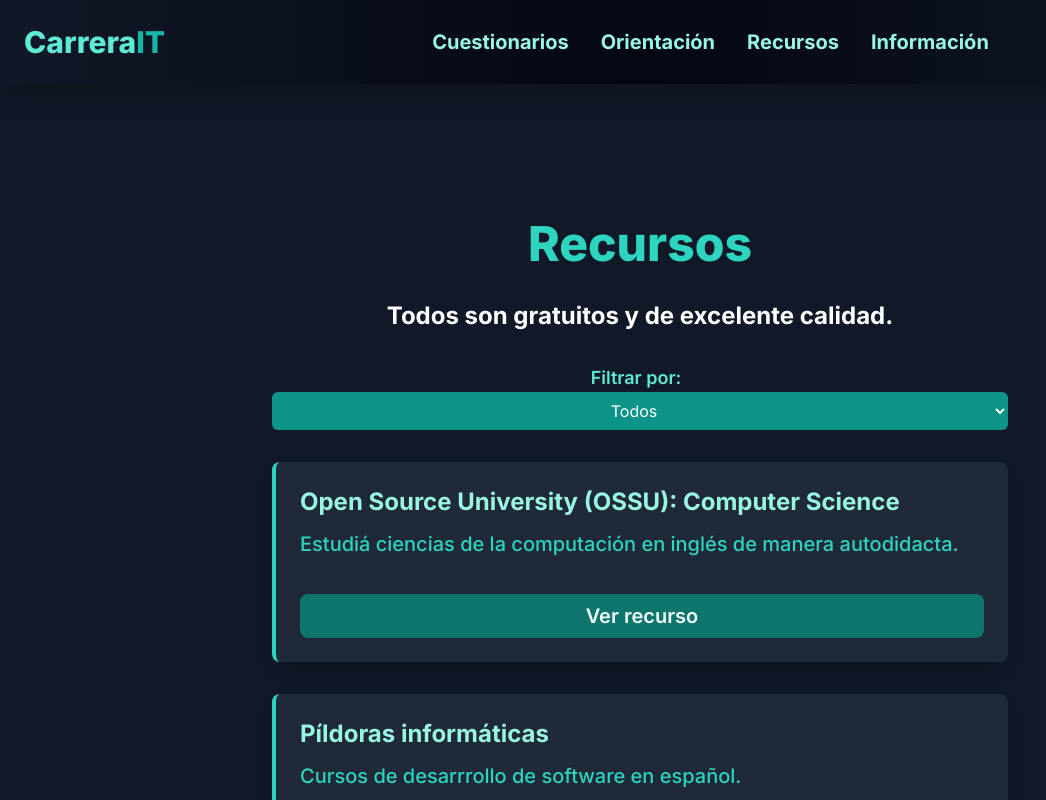
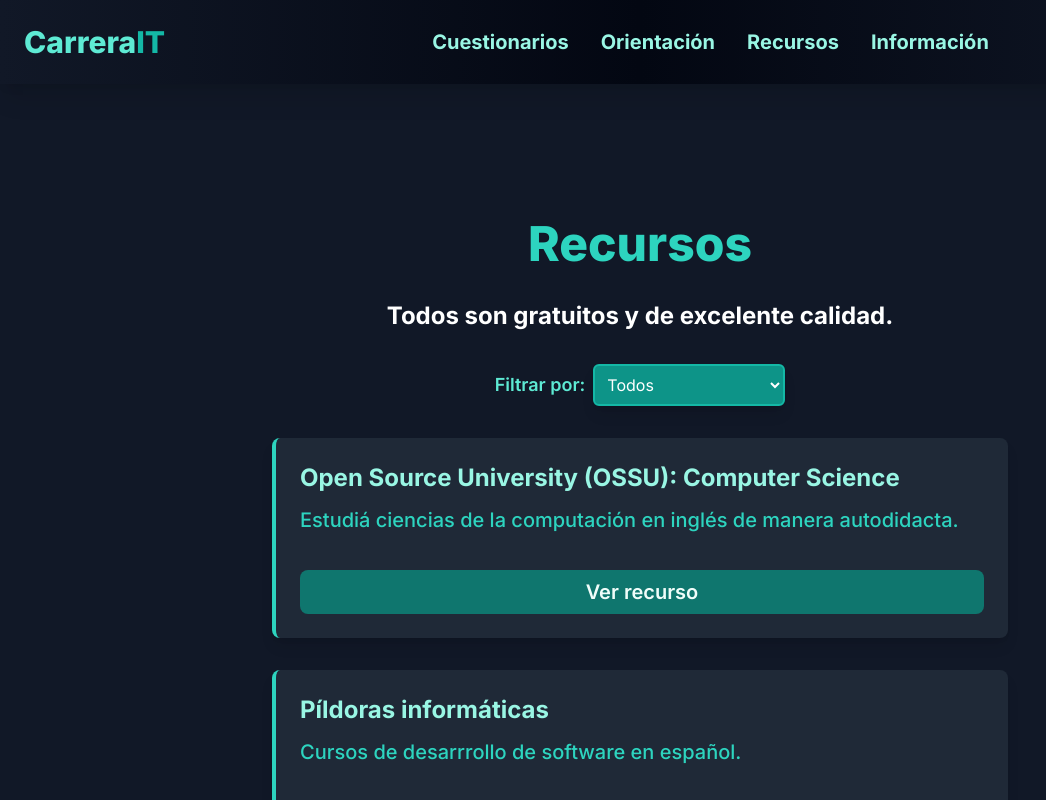
Before and after one commit to aronmilenait/carrerait-roadmap, a Next.js app in the folder carrerait-roadmap/: page /recursos in a window 1280 px wide. Shown: the top 800 px of the page, without its empty margins (0-1046 px from the left). Built offline with nearby package versions, Linux system fonts and the light colour scheme.

Commit message:
refactor: modify the appearance of the select and label.

```diff
--- a/carrerait-roadmap/src/app/components/Resources.tsx
+++ b/carrerait-roadmap/src/app/components/Resources.tsx
@@ -26,10 +26,10 @@ const Resources = () => {
       <p className="text-2xl font-bold mb-8 text-center">
         Todos son gratuitos y de excelente calidad.
       </p>
-      <div className="mb-8 text-center flex flex-col justify-between">
+      <div className="mb-8 text-center flex justify-center items-center gap-2">
         <label
           htmlFor="topic-select"
-          className="text-lg font-semibold text-teal-300 mr-2"
+          className="text-lg font-semibold text-teal-300"
         >
           Filtrar por:
         </label>
@@ -40,7 +40,7 @@ const Resources = () => {
               e.target.value === "Todos" ? null : e.target.value
             )
           }
-          className="py-2 px-4 text-center rounded-md bg-teal-600 text-white"
+          className="w-48 p-2 rounded-md bg-teal-600 text-white shadow-lg border-2 border-teal-500 focus:outline-none focus:ring-2 focus:ring-teal-400"
           value={selectedTopic || "Todos"}
         >
           <option value="Todos">Todos</option>
```
